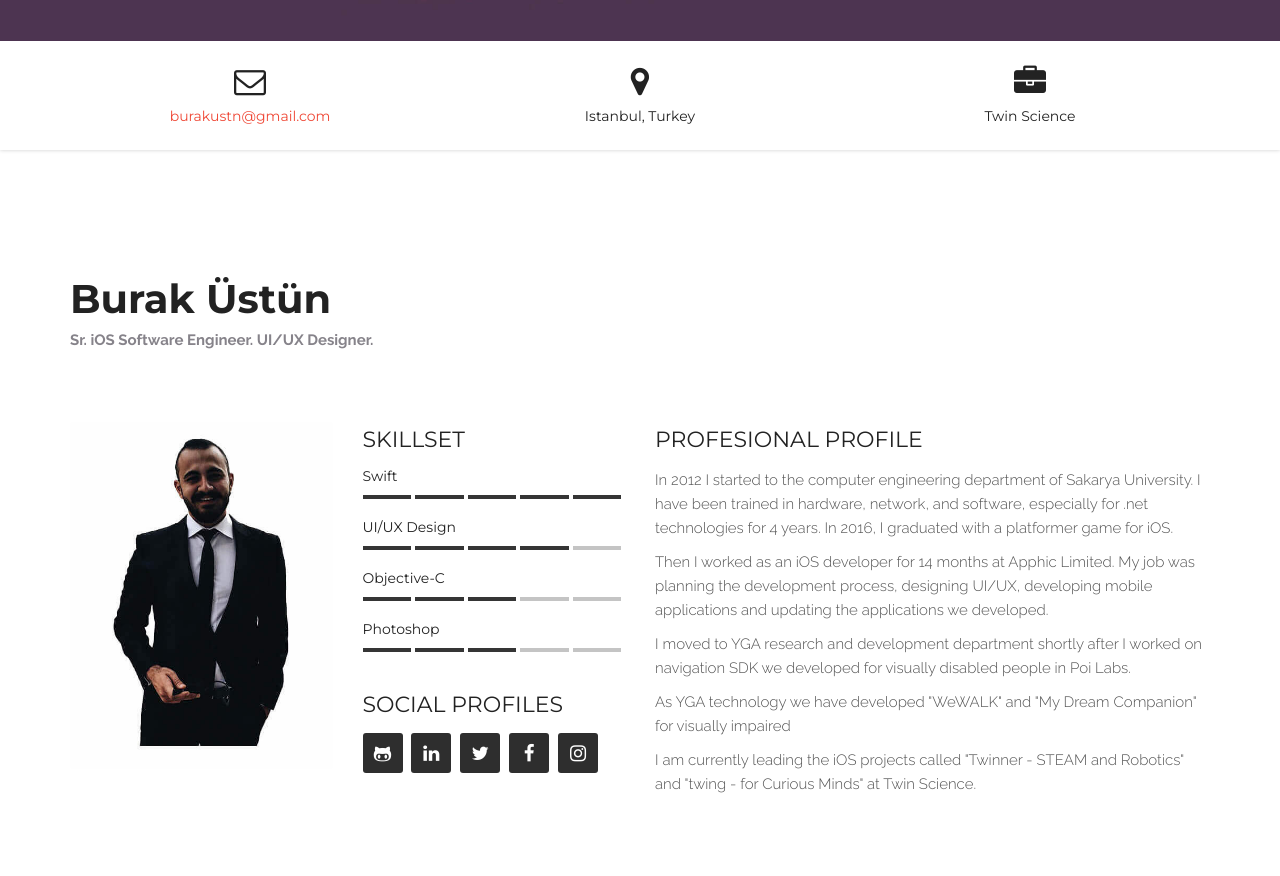
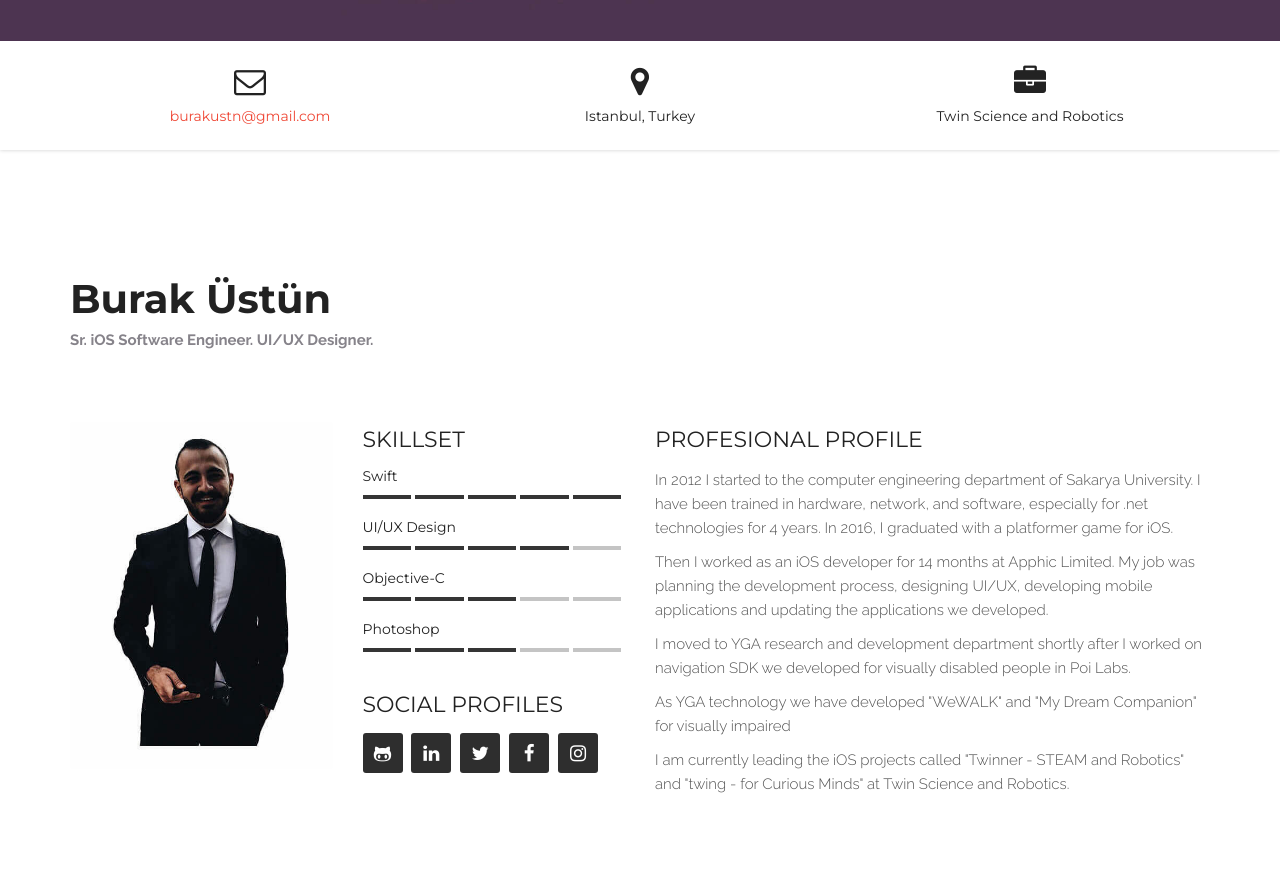
Before and after one commit to buracules/buracules.github.io, a Jekyll site: the page index.html, which Jekyll copies as it is, in a window 1280 px wide and 1400 px high, scrolled down 499 px. Shown: the part 153-1029 px from the top of the window. Built offline with Jekyll 4.4.1, drawn with Linux system fonts in a browser that asks for light colours.

Commit message:
Update twin name

```diff
--- a/index.html
+++ b/index.html
@@ -145,7 +145,7 @@
 						<div class="col-sm-4 col-xs-4 wow bounceInRight">
 							<div class="profile-item">
 								<i class="fa fa-briefcase" style="text-align: center;"></i>
-								<h5 style="text-align: center;">Twin Science</h5>
+								<h5 style="text-align: center;">Twin Science and Robotics</h5>
 							</div>
 						</div>
 
@@ -235,7 +235,7 @@
 							<p>Then I worked as an iOS developer for 14 months at Apphic Limited. My job was planning the development process, designing UI/UX, developing mobile applications and updating the applications we developed.</p>
 							<p>I moved to YGA research and development department shortly after I worked on navigation SDK we developed for visually disabled people in Poi Labs.</p>
 							<p>As YGA technology we have developed "WeWALK" and "My Dream Companion" for visually impaired</p>
-							<p>I am currently leading the iOS projects called "Twinner - STEAM and Robotics" and "twing - for Curious Minds" at Twin Science.</p>
+							<p>I am currently leading the iOS projects called "Twinner - STEAM and Robotics" and "twing - for Curious Minds" at Twin Science and Robotics.</p>
 							<!--<a href="https://www.linkedin.com/in/burak-üstün-91396066/" title="Linkedin"><h4>You can visit the Linkedin profile for my projects.</h4></a>-->
 							<br><br><br>
 							<blockquote>
```
